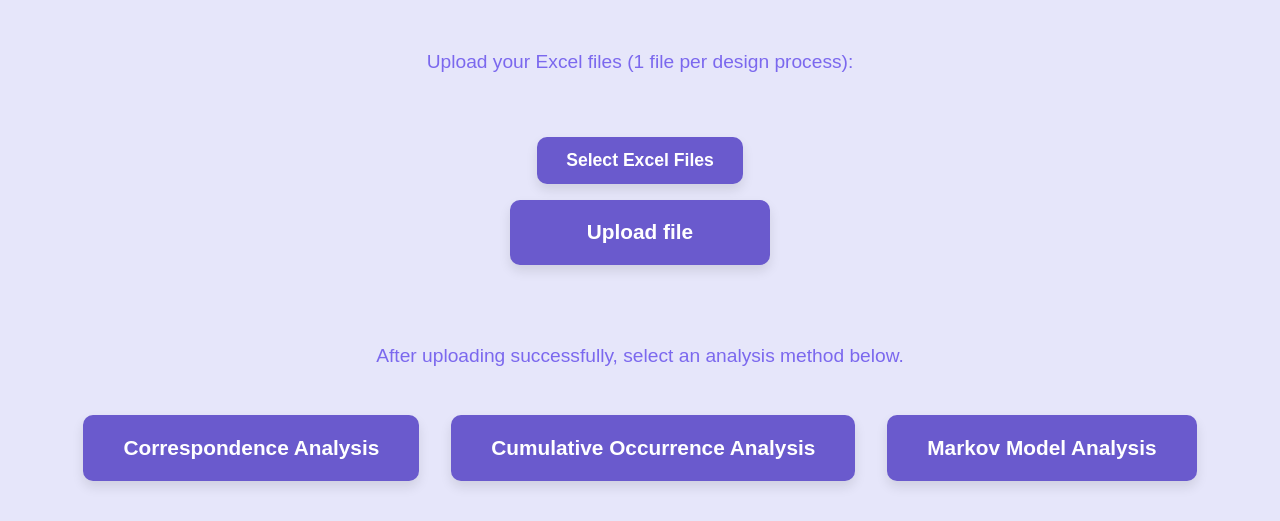
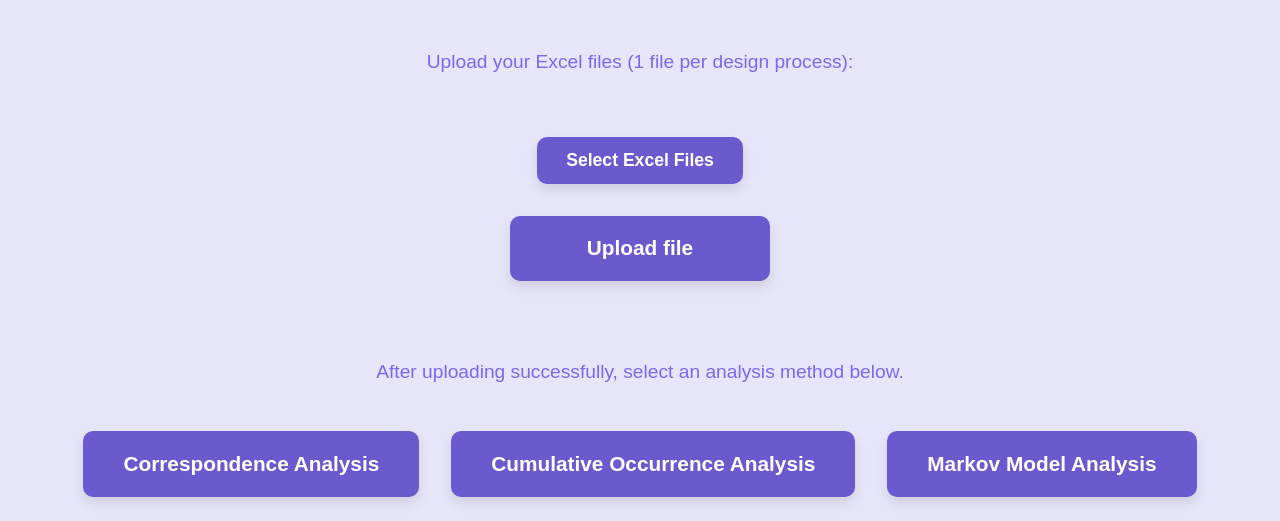
Before and after one commit to Cosmic-maker/design-process-webpage, a Flask app: page / in a window 1280 px wide. Shown: the part 228-749 px from the top of the page. Before the commit the page ends 715 px from the top, so only its background shows below. Run offline with Flask 3, Linux system fonts and the light colour scheme.

Commit message:
Select Excel Files   - Positioning

```diff
--- a/app/static/style.css
+++ b/app/static/style.css
@@ -87,7 +87,7 @@ input[type="file"] {
     display: flex;
     flex-direction: column;
     align-items: center;
-    gap: 1rem; /* Abstand zwischen den Buttons */
+    gap: 2rem;
 }
 
 .custom-file-upload {
```
